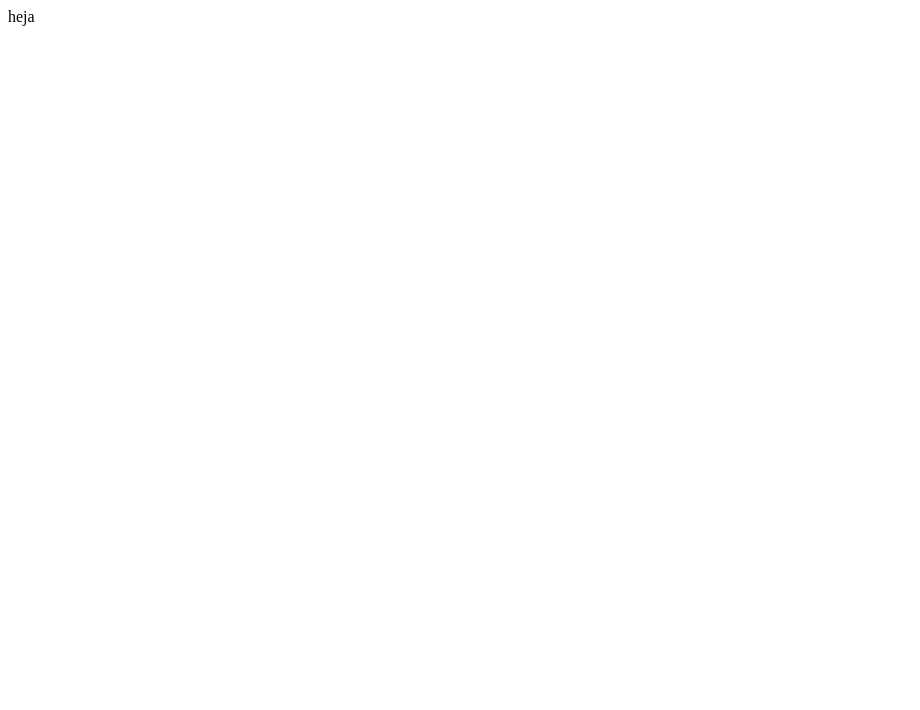
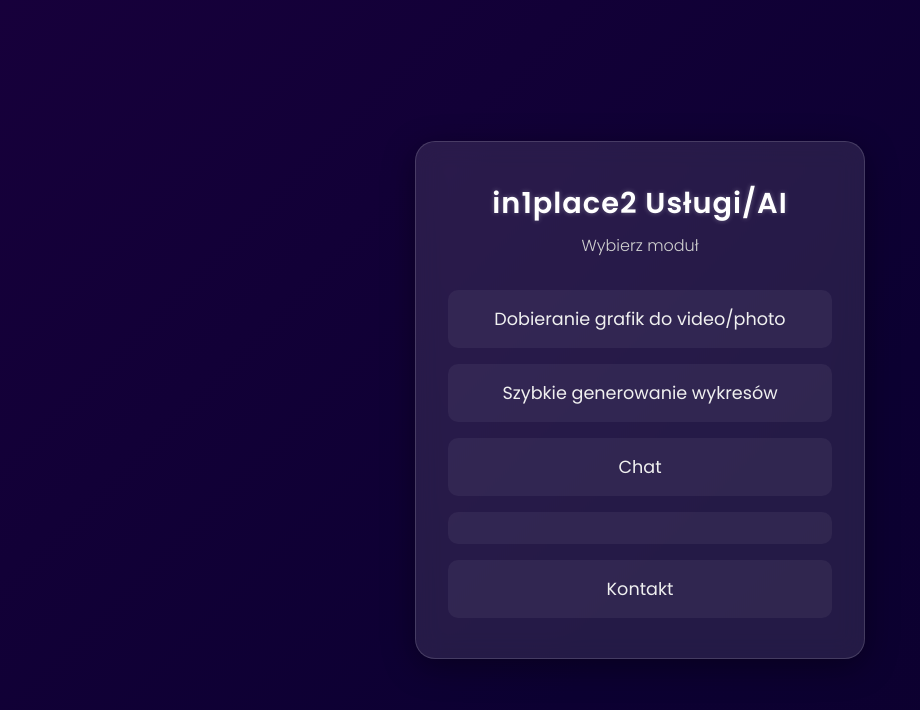
Before and after one commit to kewmal/in1place2, a plain HTML site: page index.html in a window 1280 px wide. Shown: the whole page, without its empty margins (0-920 px from the left). Drawn offline with Linux system fonts and the light colour scheme.

Commit message:
Update index.html

```diff
--- a/index.html
+++ b/index.html
@@ -1 +1,140 @@
-<html>heja
+<!DOCTYPE html>
+<html lang="pl">
+<head>
+    <meta charset="UTF-8">
+    <meta name="viewport" content="width=device-width, initial-scale=1.0">
+    <title>Futurystyczne Menu</title>
+    <link rel="preconnect" href="https://fonts.googleapis.com">
+    <link rel="preconnect" href="https://fonts.gstatic.com" crossorigin>
+    <link href="https://fonts.googleapis.com/css2?family=Poppins:wght@300;400;600&display=swap" rel="stylesheet">
+    <style>
+        /* --- Style globalne i animowane tło --- */
+        * {
+            margin: 0;
+            padding: 0;
+            box-sizing: border-box;
+        }
+
+        body {
+            font-family: 'Poppins', sans-serif;
+            display: flex;
+            justify-content: center;
+            align-items: center;
+            min-height: 100vh;
+            color: #fff;
+            overflow: hidden; /* Ukrywa paski przewijania, które mogłyby powstać przez animację tła */
+
+            /* Definicja gradientu jako tła */
+            background: linear-gradient(
+                -45deg,
+                #0d0221, /* Głęboki fiolet */
+                #0c0032, /* Ciemny niebieski */
+                #240046, /* Purpura */
+                #3c096c  /* Fiolet */
+            );
+
+            /* Ustawienie rozmiaru tła na znacznie większy niż ekran, aby animacja była możliwa */
+            background-size: 400% 400%;
+
+            /* Definicja animacji */
+            animation: gradientAnimation 20s ease infinite;
+        }
+
+        /* Animacja przesuwania tła */
+        @keyframes gradientAnimation {
+            0% { background-position: 0% 50%; }
+            50% { background-position: 100% 50%; }
+            100% { background-position: 0% 50%; }
+        }
+
+        /* --- Kontener menu z efektem szkła (Glassmorphism) --- */
+        .menu-container {
+            width: 90%;
+            max-width: 450px;
+            padding: 2.5rem 2rem;
+
+            /* Kluczowe właściwości dla efektu szkła */
+            background: rgba(255, 255, 255, 0.1); /* Półprzezroczyste tło */
+            backdrop-filter: blur(12px); /* Rozmycie tła za elementem */
+            -webkit-backdrop-filter: blur(12px); /* Dla wsparcia w Safari */
+
+            border: 1px solid rgba(255, 255, 255, 0.15); /* Delikatna ramka */
+            border-radius: 20px; /* Zaokrąglone rogi */
+            box-shadow: 0 8px 32px 0 rgba(0, 0, 0, 0.37); /* Cień dodający głębi */
+            text-align: center;
+        }
+
+        .menu-container h1 {
+            font-weight: 600;
+            font-size: 1.8rem;
+            margin-bottom: 0.5rem;
+            letter-spacing: 1px;
+            text-shadow: 0 0 5px rgba(255, 255, 255, 0.3);
+        }
+
+        .menu-container p {
+            font-weight: 300;
+            margin-bottom: 2rem;
+            color: #d1d1d1;
+        }
+
+        /* --- Stylizacja listy menu --- */
+        .futuristic-menu ul {
+            list-style: none;
+            padding: 0;
+        }
+
+        .futuristic-menu li {
+            margin-bottom: 1rem;
+        }
+
+        .futuristic-menu li:last-child {
+            margin-bottom: 0;
+        }
+
+        .futuristic-menu a {
+            display: block;
+            padding: 15px 20px;
+            text-decoration: none;
+            color: #f0f0f0;
+            font-size: 1.1rem;
+            font-weight: 400;
+
+            background: rgba(255, 255, 255, 0.05);
+            border: 1px solid transparent;
+            border-radius: 10px;
+
+            /* Płynne przejście dla efektu hover */
+            transition: all 0.3s ease-in-out;
+        }
+
+        /* --- Efekt po najechaniu myszką --- */
+        .futuristic-menu a:hover {
+            background: rgba(255, 255, 255, 0.2); /* Lekkie rozjaśnienie tła */
+            border-color: rgba(255, 255, 255, 0.4); /* Widoczna ramka */
+            color: #fff; /* Jaśniejszy tekst */
+            transform: translateY(-3px) scale(1.02); /* Lekkie uniesienie i powiększenie */
+            box-shadow: 0 4px 15px rgba(0, 0, 0, 0.2); /* Subtelny cień */
+        }
+
+    </style>
+</head>
+<body>
+
+    <div class="menu-container">
+        <h1>in1place2 Usługi/AI</h1>
+        <p>Wybierz moduł</p>
+
+        <nav class="futuristic-menu">
+            <ul>
+                <li><a href="#">Dobieranie grafik do video/photo</a></li>
+                <li><a href="#">Szybkie generowanie wykresów</a></li>
+                <li><a href="#">Chat</a></li>
+                <li><a href="#"></a></li>
+                <li><a href="#">Kontakt</a></li>
+            </ul>
+        </nav>
+    </div>
+
+</body>
+</html>
```
